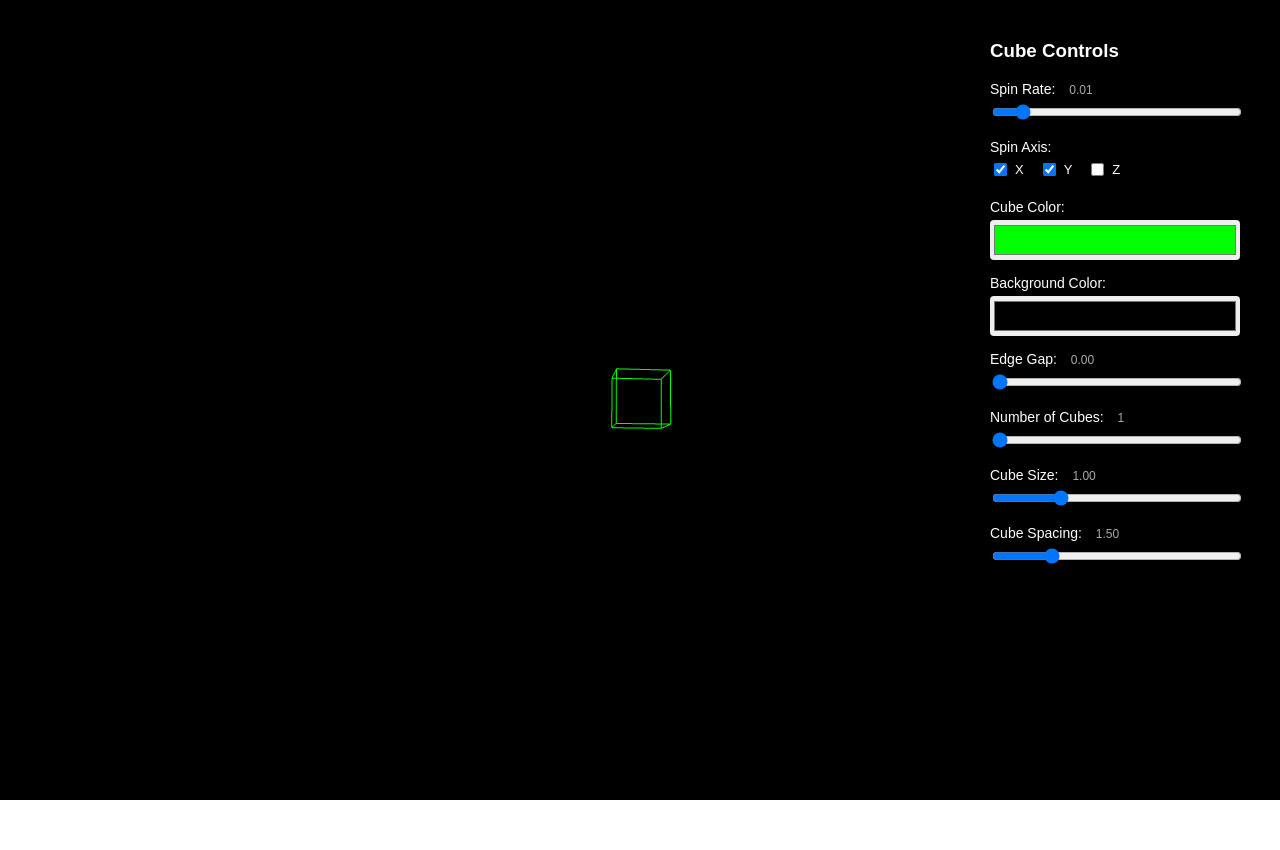
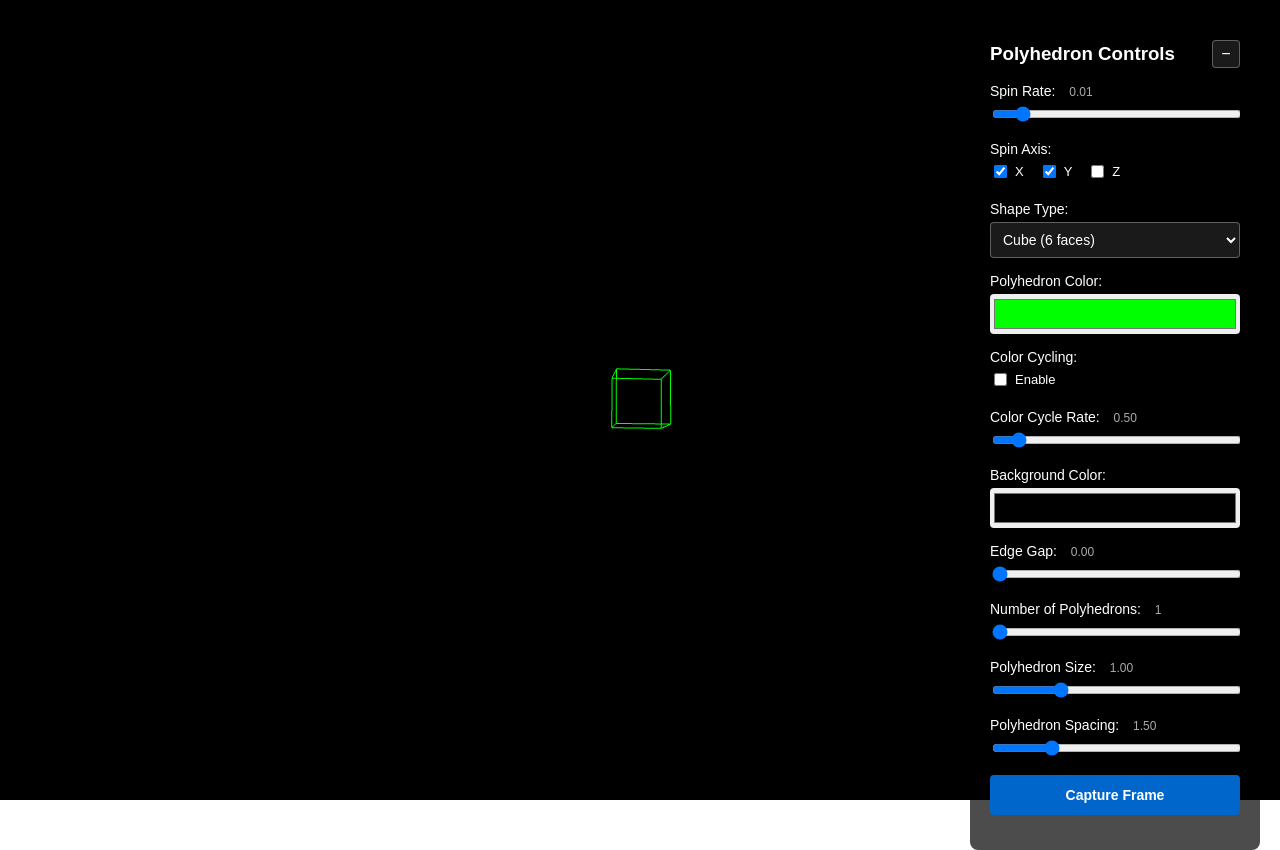
Before and after one commit to atparkweb/polyhedron-animator, a website built with Vite: page index.html in a window 1280 px wide. Before the commit the page ends 800 px from the top, so only its background shows below. Built offline with nearby package versions, Linux system fonts and the light colour scheme.

Commit message:
Update UI to support polyhedrons and add new controls
Add shape type selector dropdown for choosing between different 3D
shapes (tetrahedron, cube, octahedron, dodecahedron, icosahedron). Add
collapsible control panel with toggle button. Add color cycling controls
with enable toggle and rate slider. Add frame capture button for
downloading rendered frames. Update labels and title to use "Polyhedron"
terminology instead of "Cube".

```diff
--- a/index.html
+++ b/index.html
@@ -3,7 +3,7 @@
 <head>
     <meta charset="UTF-8">
     <meta name="viewport" content="width=device-width, initial-scale=1.0">
-    <title>Three.js Wireframe Cube</title>
+    <title>Three.js Wireframe Polyhedron</title>
     <style>
         body {
             margin: 0;
@@ -41,6 +41,20 @@
             border-radius: 4px;
             cursor: pointer;
         }
+        .control-group select {
+            width: 100%;
+            padding: 8px;
+            background: rgba(255, 255, 255, 0.1);
+            color: white;
+            border: 1px solid rgba(255, 255, 255, 0.3);
+            border-radius: 4px;
+            font-size: 14px;
+            cursor: pointer;
+        }
+        .control-group select option {
+            background: #222;
+            color: white;
+        }
         .control-group .value-display {
             display: inline-block;
             margin-left: 10px;
@@ -61,12 +75,72 @@
         .checkbox-group input[type="checkbox"] {
             cursor: pointer;
         }
+        .capture-button {
+            width: 100%;
+            padding: 12px;
+            background: #0066cc;
+            color: white;
+            border: none;
+            border-radius: 4px;
+            font-size: 14px;
+            font-weight: bold;
+            cursor: pointer;
+            transition: background 0.2s;
+        }
+        .capture-button:hover {
+            background: #0052a3;
+        }
+        .capture-button:active {
+            background: #004080;
+        }
+        .controls-header {
+            display: flex;
+            justify-content: space-between;
+            align-items: center;
+            margin-bottom: 15px;
+        }
+        .controls-header h3 {
+            margin: 0;
+        }
+        .toggle-button {
+            background: rgba(255, 255, 255, 0.1);
+            border: 1px solid rgba(255, 255, 255, 0.3);
+            color: white;
+            width: 28px;
+            height: 28px;
+            border-radius: 4px;
+            cursor: pointer;
+            font-size: 16px;
+            display: flex;
+            align-items: center;
+            justify-content: center;
+            transition: background 0.2s;
+            padding: 0;
+        }
+        .toggle-button:hover {
+            background: rgba(255, 255, 255, 0.2);
+        }
+        .controls-content {
+            transition: max-height 0.3s ease, opacity 0.3s ease;
+            overflow: hidden;
+        }
+        .controls.collapsed .controls-content {
+            max-height: 0;
+            opacity: 0;
+        }
+        .controls.collapsed {
+            min-width: auto;
+        }
     </style>
 </head>
 <body>
     <div class="controls">
-        <h3 style="margin-top: 0;">Cube Controls</h3>
+        <div class="controls-header">
+            <h3>Polyhedron Controls</h3>
+            <button class="toggle-button" id="toggleButton">−</button>
+        </div>
 
+        <div class="controls-content">
         <div class="control-group">
             <label>Spin Rate: <span class="value-display" id="spinRateValue">0.01</span></label>
             <input type="range" id="spinRate" min="0" max="0.1" step="0.001" value="0.01">
@@ -91,8 +165,34 @@
         </div>
 
         <div class="control-group">
-            <label>Cube Color:</label>
+            <label>Shape Type:</label>
+            <select id="shapeType">
+                <option value="4">Tetrahedron (4 faces)</option>
+                <option value="6" selected>Cube (6 faces)</option>
+                <option value="8">Octahedron (8 faces)</option>
+                <option value="12">Dodecahedron (12 faces)</option>
+                <option value="20">Icosahedron (20 faces)</option>
+            </select>
+        </div>
+
+        <div class="control-group">
+            <label>Polyhedron Color:</label>
             <input type="color" id="cubeColor" value="#00ff00">
+        </div>
+
+        <div class="control-group">
+            <label>Color Cycling:</label>
+            <div class="checkbox-group">
+                <label>
+                    <input type="checkbox" id="colorCycleToggle">
+                    Enable
+                </label>
+            </div>
+        </div>
+
+        <div class="control-group">
+            <label>Color Cycle Rate: <span class="value-display" id="colorCycleRateValue">0.50</span></label>
+            <input type="range" id="colorCycleRate" min="0.1" max="5" step="0.1" value="0.5">
         </div>
 
         <div class="control-group">
@@ -106,18 +206,23 @@
         </div>
 
         <div class="control-group">
-            <label>Number of Cubes: <span class="value-display" id="cubeCountValue">1</span></label>
+            <label>Number of Polyhedrons: <span class="value-display" id="cubeCountValue">1</span></label>
             <input type="range" id="cubeCount" min="1" max="64" step="1" value="1">
         </div>
 
         <div class="control-group">
-            <label>Cube Size: <span class="value-display" id="cubeSizeValue">1.00</span></label>
+            <label>Polyhedron Size: <span class="value-display" id="cubeSizeValue">1.00</span></label>
             <input type="range" id="cubeSize" min="0.3" max="3" step="0.1" value="1">
         </div>
 
         <div class="control-group">
-            <label>Cube Spacing: <span class="value-display" id="cubeSpacingValue">1.50</span></label>
+            <label>Polyhedron Spacing: <span class="value-display" id="cubeSpacingValue">1.50</span></label>
             <input type="range" id="cubeSpacing" min="0.5" max="5" step="0.1" value="1.5">
+        </div>
+
+        <div class="control-group">
+            <button class="capture-button" id="captureButton">Capture Frame</button>
+        </div>
         </div>
     </div>
 
```
